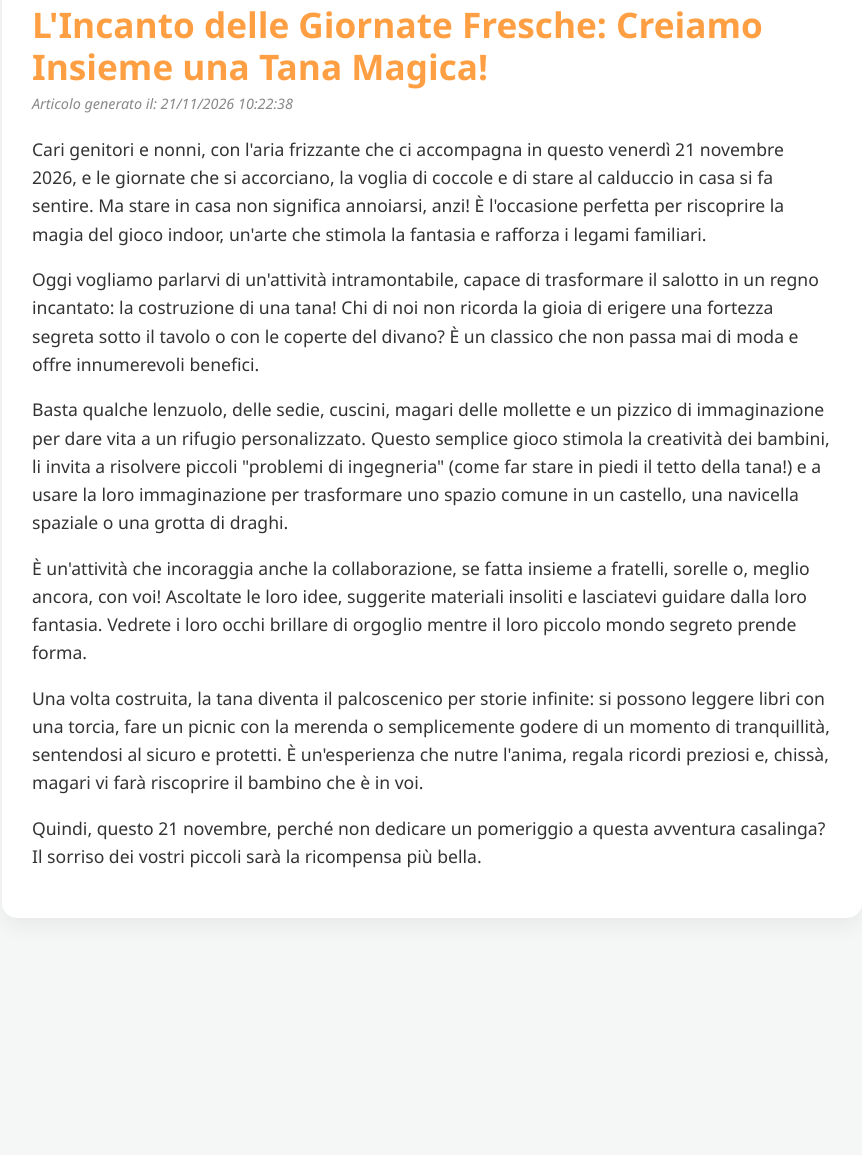
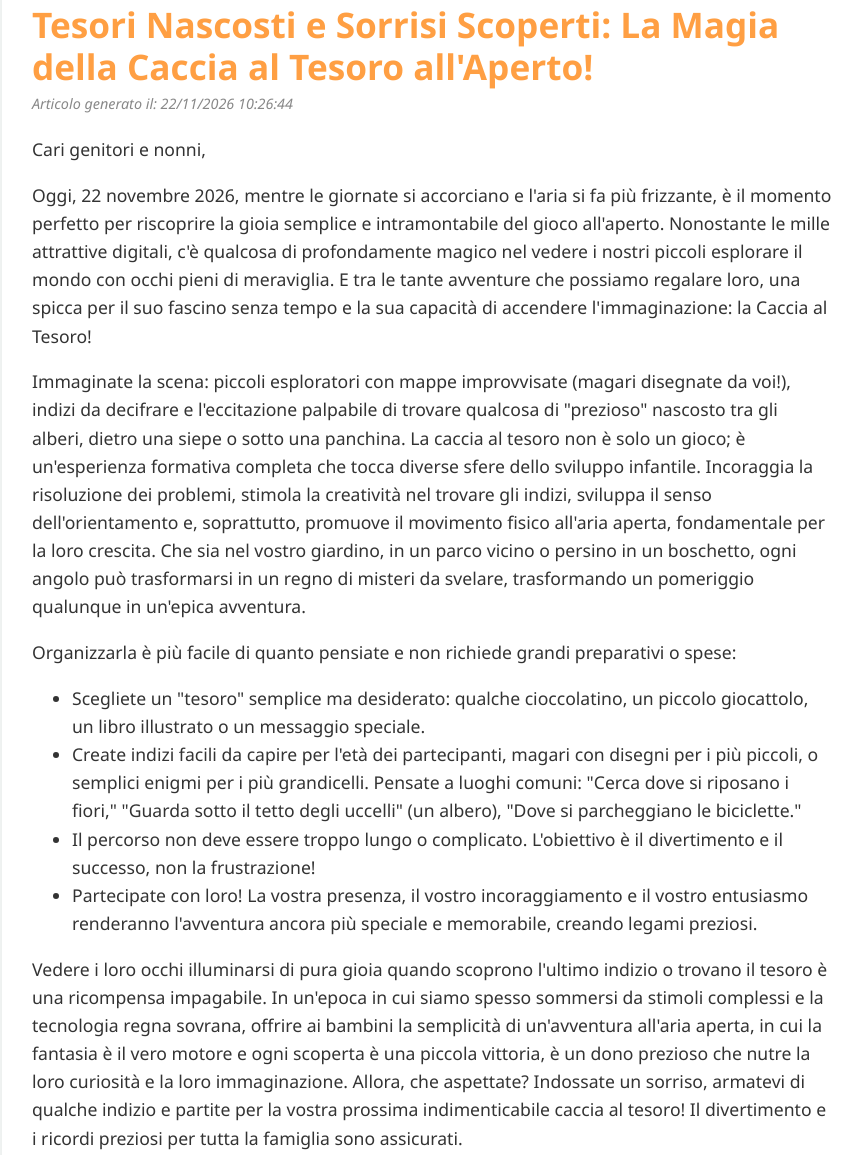
Before and after one commit to oleizard/orvia.github.io, a plain HTML site: page index.html in a window 1280 px wide. Shown: the part 116-1271 px from the top of the page, without its empty margins (208-1070 px from the left). Before the commit the page ends 1094 px from the top, so only its background shows below. Drawn offline with Linux system fonts and the light colour scheme.

Commit message:
Aggiornamento automatico articolo quotidiano

```diff
--- a/index.html
+++ b/index.html
@@ -16,15 +16,20 @@
 </head>
 <body>
     <div class="container">
-        <h1>L'Incanto delle Giornate Fresche: Creiamo Insieme una Tana Magica!</h1>
-        <span class="data">Articolo generato il: 21/11/2026 10:22:38</span>
+        <h1>Tesori Nascosti e Sorrisi Scoperti: La Magia della Caccia al Tesoro all'Aperto!</h1>
+        <span class="data">Articolo generato il: 22/11/2026 10:26:44</span>
         <div>
-            <p>Cari genitori e nonni, con l'aria frizzante che ci accompagna in questo venerdì 21 novembre 2026, e le giornate che si accorciano, la voglia di coccole e di stare al calduccio in casa si fa sentire. Ma stare in casa non significa annoiarsi, anzi! È l'occasione perfetta per riscoprire la magia del gioco indoor, un'arte che stimola la fantasia e rafforza i legami familiari.</p>
-            <p>Oggi vogliamo parlarvi di un'attività intramontabile, capace di trasformare il salotto in un regno incantato: la costruzione di una tana! Chi di noi non ricorda la gioia di erigere una fortezza segreta sotto il tavolo o con le coperte del divano? È un classico che non passa mai di moda e offre innumerevoli benefici.</p>
-            <p>Basta qualche lenzuolo, delle sedie, cuscini, magari delle mollette e un pizzico di immaginazione per dare vita a un rifugio personalizzato. Questo semplice gioco stimola la creatività dei bambini, li invita a risolvere piccoli "problemi di ingegneria" (come far stare in piedi il tetto della tana!) e a usare la loro immaginazione per trasformare uno spazio comune in un castello, una navicella spaziale o una grotta di draghi.</p>
-            <p>È un'attività che incoraggia anche la collaborazione, se fatta insieme a fratelli, sorelle o, meglio ancora, con voi! Ascoltate le loro idee, suggerite materiali insoliti e lasciatevi guidare dalla loro fantasia. Vedrete i loro occhi brillare di orgoglio mentre il loro piccolo mondo segreto prende forma.</p>
-            <p>Una volta costruita, la tana diventa il palcoscenico per storie infinite: si possono leggere libri con una torcia, fare un picnic con la merenda o semplicemente godere di un momento di tranquillità, sentendosi al sicuro e protetti. È un'esperienza che nutre l'anima, regala ricordi preziosi e, chissà, magari vi farà riscoprire il bambino che è in voi.</p>
-            <p>Quindi, questo 21 novembre, perché non dedicare un pomeriggio a questa avventura casalinga? Il sorriso dei vostri piccoli sarà la ricompensa più bella.</p>
+            <p>Cari genitori e nonni,</p>
+            <p>Oggi, 22 novembre 2026, mentre le giornate si accorciano e l'aria si fa più frizzante, è il momento perfetto per riscoprire la gioia semplice e intramontabile del gioco all'aperto. Nonostante le mille attrattive digitali, c'è qualcosa di profondamente magico nel vedere i nostri piccoli esplorare il mondo con occhi pieni di meraviglia. E tra le tante avventure che possiamo regalare loro, una spicca per il suo fascino senza tempo e la sua capacità di accendere l'immaginazione: la Caccia al Tesoro!</p>
+            <p>Immaginate la scena: piccoli esploratori con mappe improvvisate (magari disegnate da voi!), indizi da decifrare e l'eccitazione palpabile di trovare qualcosa di "prezioso" nascosto tra gli alberi, dietro una siepe o sotto una panchina. La caccia al tesoro non è solo un gioco; è un'esperienza formativa completa che tocca diverse sfere dello sviluppo infantile. Incoraggia la risoluzione dei problemi, stimola la creatività nel trovare gli indizi, sviluppa il senso dell'orientamento e, soprattutto, promuove il movimento fisico all'aria aperta, fondamentale per la loro crescita. Che sia nel vostro giardino, in un parco vicino o persino in un boschetto, ogni angolo può trasformarsi in un regno di misteri da svelare, trasformando un pomeriggio qualunque in un'epica avventura.</p>
+            <p>Organizzarla è più facile di quanto pensiate e non richiede grandi preparativi o spese:</p>
+            <ul>
+                <li>Scegliete un "tesoro" semplice ma desiderato: qualche cioccolatino, un piccolo giocattolo, un libro illustrato o un messaggio speciale.</li>
+                <li>Create indizi facili da capire per l'età dei partecipanti, magari con disegni per i più piccoli, o semplici enigmi per i più grandicelli. Pensate a luoghi comuni: "Cerca dove si riposano i fiori," "Guarda sotto il tetto degli uccelli" (un albero), "Dove si parcheggiano le biciclette."</li>
+                <li>Il percorso non deve essere troppo lungo o complicato. L'obiettivo è il divertimento e il successo, non la frustrazione!</li>
+                <li>Partecipate con loro! La vostra presenza, il vostro incoraggiamento e il vostro entusiasmo renderanno l'avventura ancora più speciale e memorabile, creando legami preziosi.</li>
+            </ul>
+            <p>Vedere i loro occhi illuminarsi di pura gioia quando scoprono l'ultimo indizio o trovano il tesoro è una ricompensa impagabile. In un'epoca in cui siamo spesso sommersi da stimoli complessi e la tecnologia regna sovrana, offrire ai bambini la semplicità di un'avventura all'aria aperta, in cui la fantasia è il vero motore e ogni scoperta è una piccola vittoria, è un dono prezioso che nutre la loro curiosità e la loro immaginazione. Allora, che aspettate? Indossate un sorriso, armatevi di qualche indizio e partite per la vostra prossima indimenticabile caccia al tesoro! Il divertimento e i ricordi preziosi per tutta la famiglia sono assicurati.</p>
         </div>
     </div>
     </body>
```
